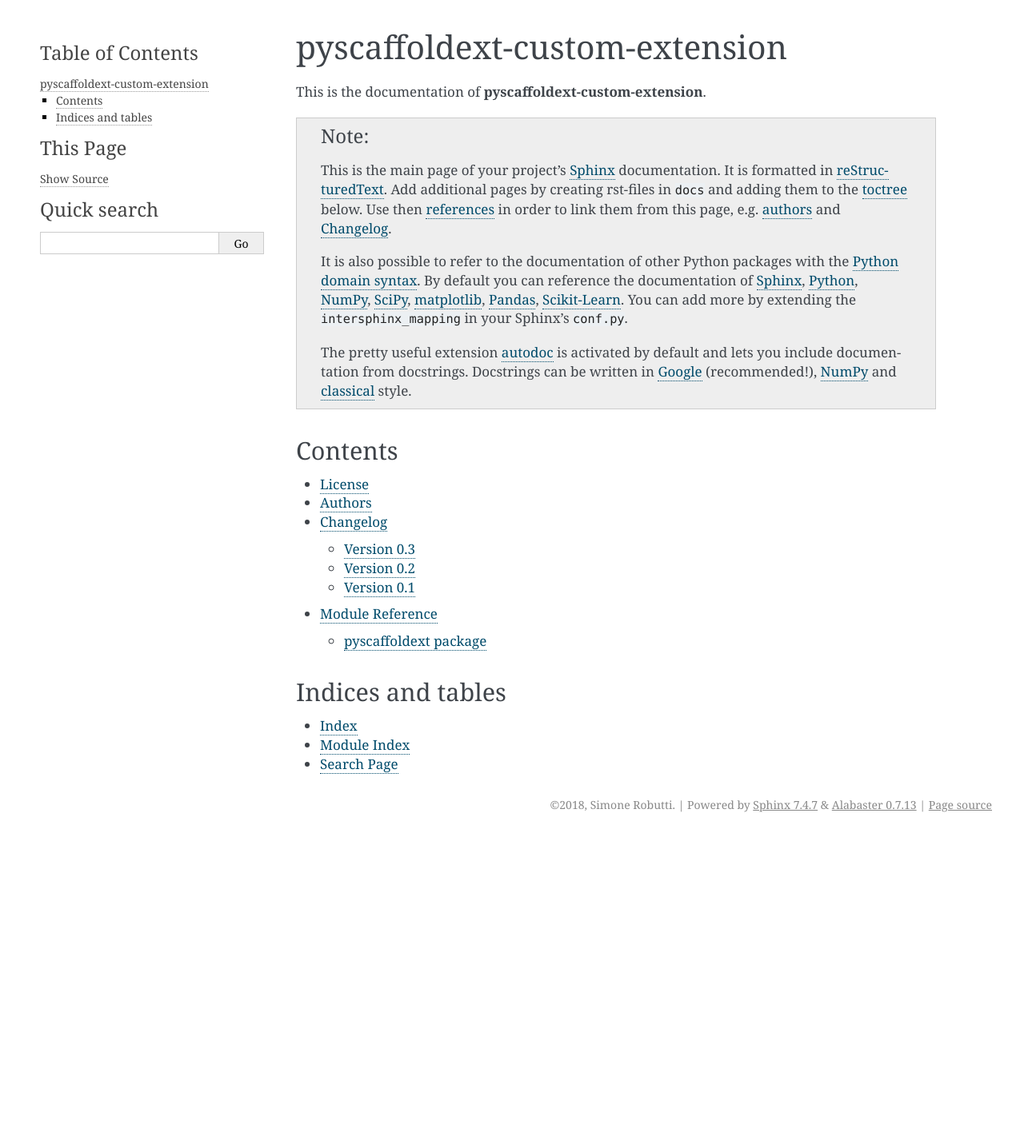
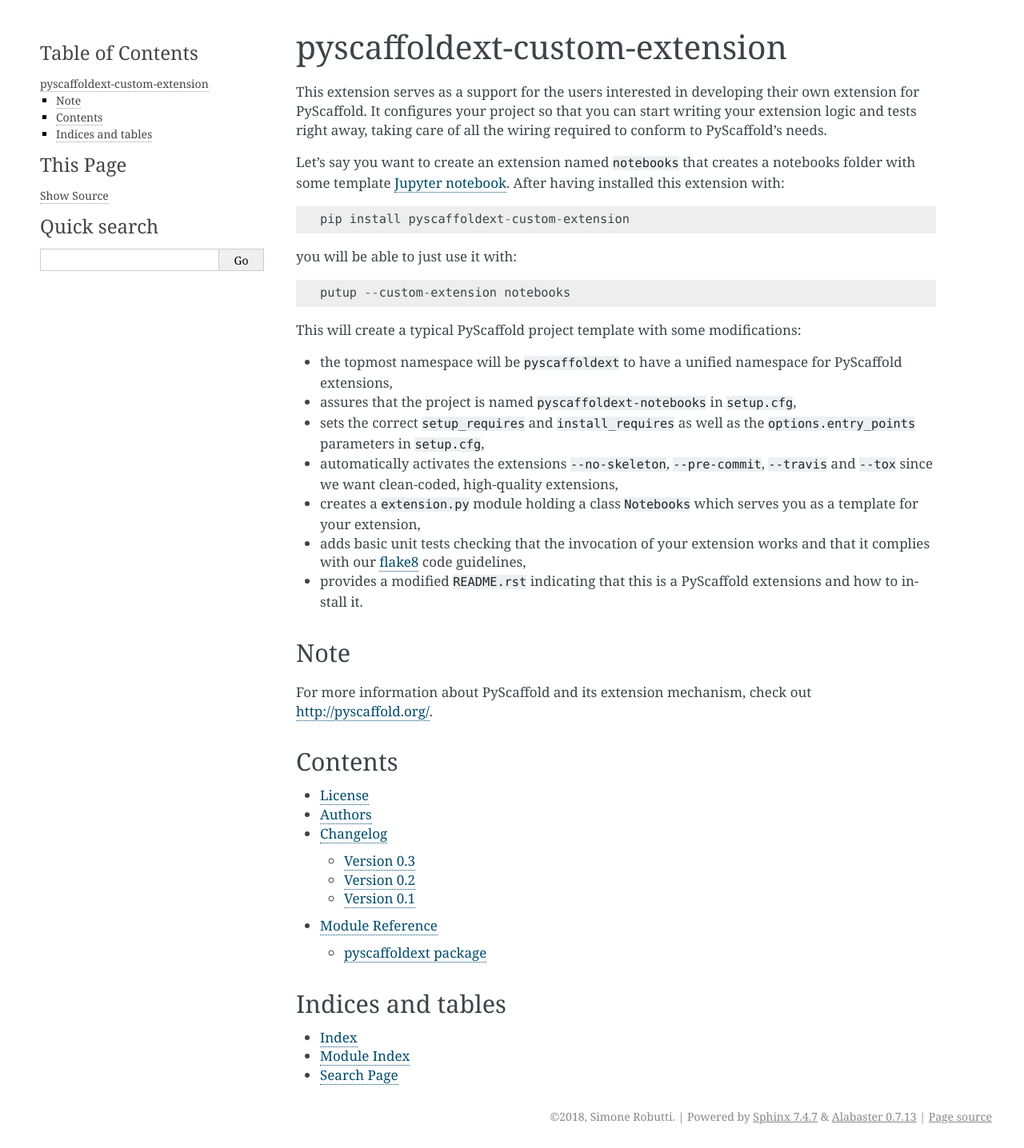
Before and after one commit to pyscaffold/pyscaffoldext-custom-extension, a Sphinx documentation site: the page built from docs/index.rst, in a window 1280 px wide. Shown: the whole page at 80% size. Built offline with Sphinx 7.4.7, drawn with Linux system fonts in a browser that asks for light colours; the version number is read from the project's files by our own code; before the commit the page ends 1046 px from its top, so only the background shows below that.

Commit message:
have a nicer index page

```diff
--- a/docs/index.rst
+++ b/docs/index.rst
@@ -2,40 +2,31 @@
 pyscaffoldext-custom-extension
 ==============================
 
-This is the documentation of **pyscaffoldext-custom-extension**.
+This extension serves as a support for the users interested in developing their own extension for PyScaffold. It configures your project so that you can start writing your extension logic and tests right away, taking care of all the wiring required to conform to PyScaffold's needs.
 
-.. note::
+Let's say you want to create an extension named ``notebooks`` that creates a notebooks folder with some template `Jupyter notebook`_. After having installed this extension with::
 
-    This is the main page of your project's `Sphinx <http://sphinx-doc.org/>`_
-    documentation. It is formatted in `reStructuredText
-    <http://sphinx-doc.org/rest.html>`__. Add additional pages by creating
-    rst-files in ``docs`` and adding them to the `toctree
-    <http://sphinx-doc.org/markup/toctree.html>`_ below. Use then
-    `references <http://sphinx-doc.org/markup/inline.html>`__ in order to link
-    them from this page, e.g. :ref:`authors <authors>` and :ref:`changes`.
+ pip install pyscaffoldext-custom-extension
 
-    It is also possible to refer to the documentation of other Python packages
-    with the `Python domain syntax
-    <http://sphinx-doc.org/domains.html#the-python-domain>`__. By default you
-    can reference the documentation of `Sphinx <http://sphinx.pocoo.org>`__,
-    `Python <http://docs.python.org/>`__, `NumPy
-    <http://docs.scipy.org/doc/numpy>`__, `SciPy
-    <http://docs.scipy.org/doc/scipy/reference/>`__, `matplotlib
-    <http://matplotlib.sourceforge.net>`__, `Pandas
-    <http://pandas.pydata.org/pandas-docs/stable>`__, `Scikit-Learn
-    <http://scikit-learn.org/stable>`__. You can add more by
-    extending the ``intersphinx_mapping`` in your Sphinx's ``conf.py``.
+you will be able to just use it with::
 
-    The pretty useful extension `autodoc
-    <http://www.sphinx-doc.org/en/stable/ext/autodoc.html>`__ is activated by
-    default and lets you include documentation from docstrings. Docstrings can
-    be written in `Google
-    <http://google.github.io/styleguide/pyguide.html#Comments>`__
-    (recommended!), `NumPy
-    <https://github.com/numpy/numpy/blob/master/doc/HOWTO_DOCUMENT.rst.txt>`__
-    and `classical
-    <http://www.sphinx-doc.org/en/stable/domains.html#info-field-lists>`__
-    style.
+ putup --custom-extension notebooks
+
+This will create a typical PyScaffold project template with some modifications:
+
+* the topmost namespace will be ``pyscaffoldext`` to have a unified namespace for PyScaffold extensions,
+* assures that the project is named ``pyscaffoldext-notebooks`` in ``setup.cfg``,
+* sets the correct ``setup_requires`` and ``install_requires`` as well as the ``options.entry_points`` parameters in ``setup.cfg``,
+* automatically activates the extensions ``--no-skeleton``, ``--pre-commit``, ``--travis`` and
+  ``--tox`` since we want clean-coded, high-quality extensions,
+* creates a ``extension.py`` module holding a class ``Notebooks`` which serves you as a template for your extension,
+* adds basic unit tests checking that the invocation of your extension works and that it complies with our `flake8`_ code guidelines,
+* provides a modified ``README.rst`` indicating that this is a PyScaffold extensions and how to install it.
+
+Note
+====
+
+For more information about PyScaffold and its extension mechanism, check out http://pyscaffold.org/.
 
 
 Contents
@@ -56,3 +47,7 @@
 * :ref:`genindex`
 * :ref:`modindex`
 * :ref:`search`
+
+
+.. _Jupyter notebook: https://jupyter-notebook.readthedocs.io/
+.. _flake8: http://flake8.pycqa.org/
```
